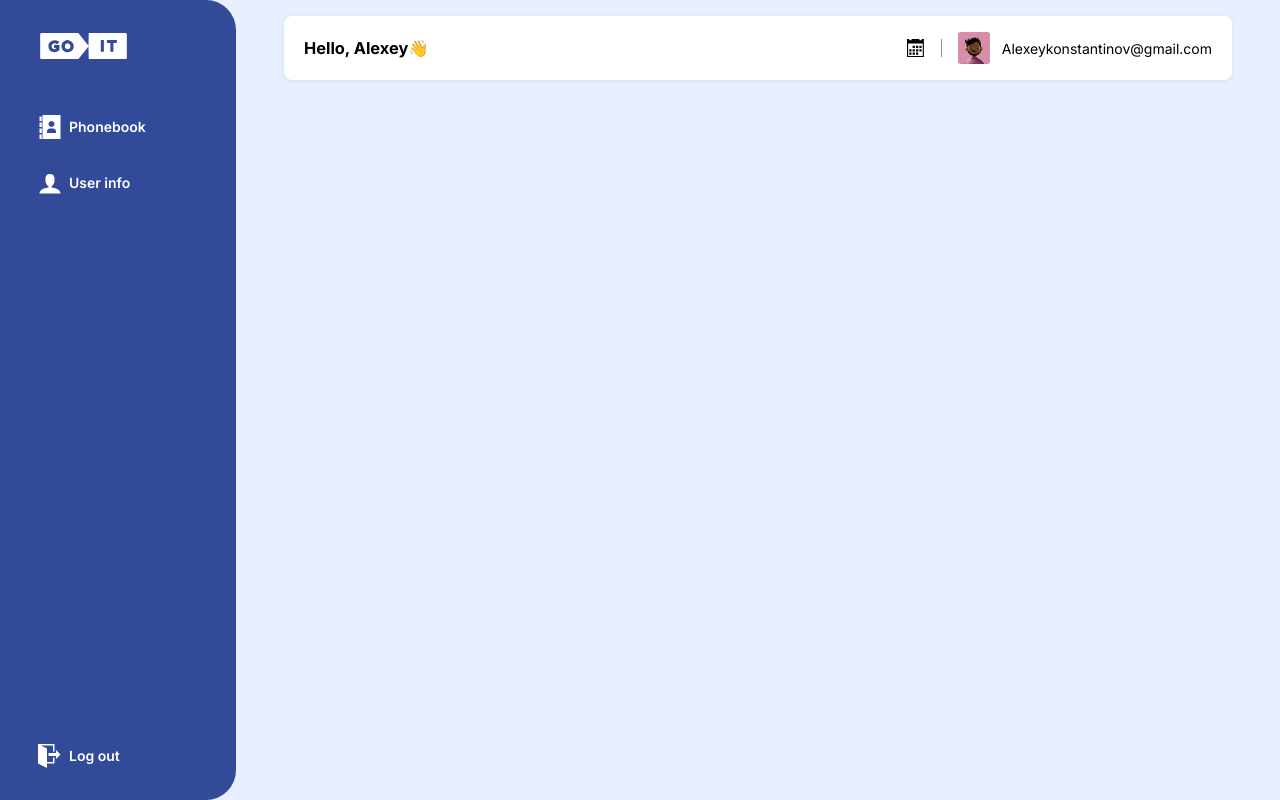
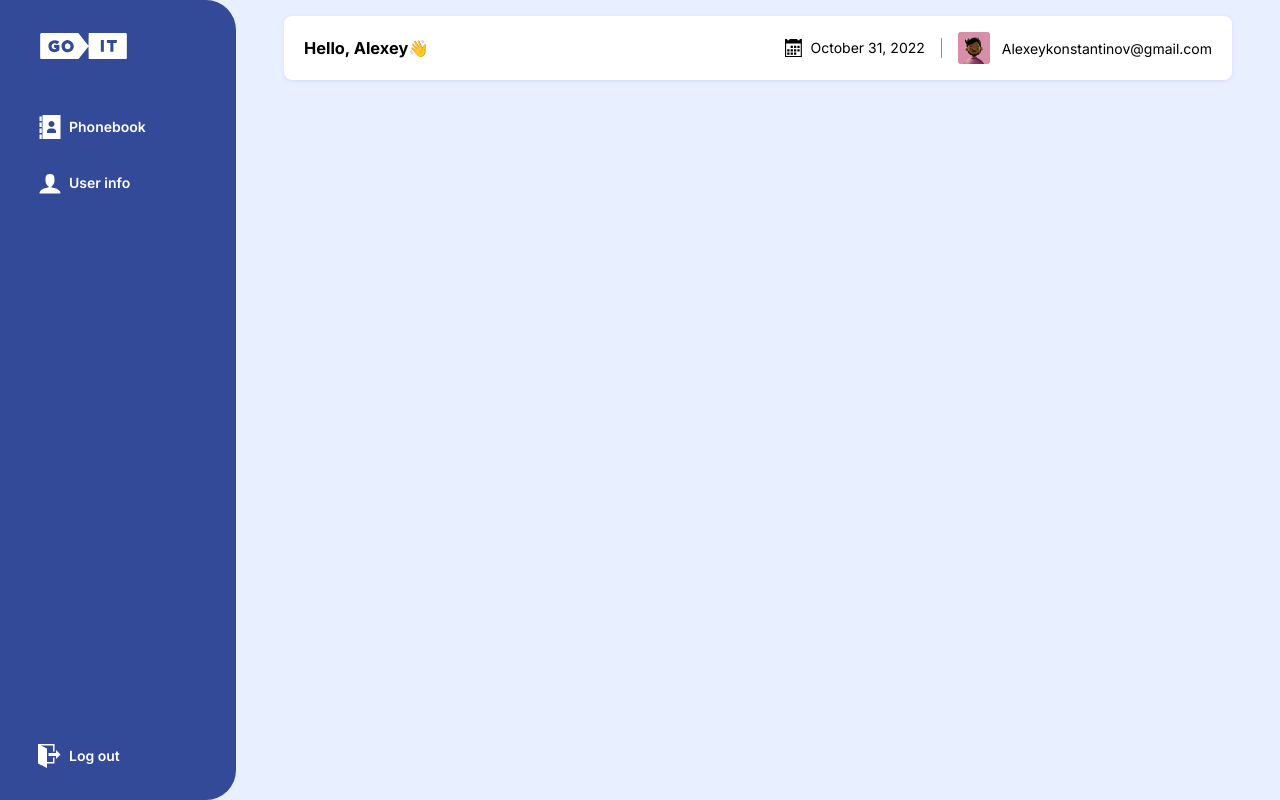
Before and after one commit to YevheniiBiloshapka/goit-react-hw-08-phonebook, a React (Create React App) app: page /goit-react-hw-08-phonebook/nav in a window 1280 px wide. Built offline with nearby package versions, Linux system fonts and the light colour scheme; grey boxes are pictures that could not be loaded.

Commit message:
add current date day

```diff
--- a/src/components/page/NavBar/NavBar.jsx
+++ b/src/components/page/NavBar/NavBar.jsx
@@ -15,8 +15,11 @@ import {
 } from './NavBar.styled';
 import avatar from 'components/images/avatar.png';
 import { ImAddressBook, ImUser, ImCalendar, ImExit } from 'react-icons/im';
+import { getCurrentDate } from 'components/utils/getCurrentDate';
 
 export const NavBar = () => {
+  const date = getCurrentDate();
+
   return (
     <Wrapper>
       <SideBar>
@@ -46,7 +49,7 @@ export const NavBar = () => {
           <Info>
             <Date>
               <ImCalendar />
-              {/* {date} */}
+              {date}
             </Date>
             <User>
               <img src={avatar} alt="Avatar" />{' '}
--- a/src/components/utils/getCurrentDate.js
+++ b/src/components/utils/getCurrentDate.js
@@ -1,5 +1,10 @@
 export function getCurrentDate() {
-  const start = Date.now();
-  return start;
+  var today = new Date();
+
+  var options = {
+    year: 'numeric',
+    month: 'long',
+    day: 'numeric',
+  };
+  return today.toLocaleString('en-US', options);
 }
-console.log(getCurrentDate());
--- a/src/index.js
+++ b/src/index.js
@@ -12,3 +12,4 @@ ReactDOM.createRoot(document.getElementById('root')).render(
     </BrowserRouter>
   </React.StrictMode>
 );
+// basename = '/goit-react-hw-08-phonebook/';
```
